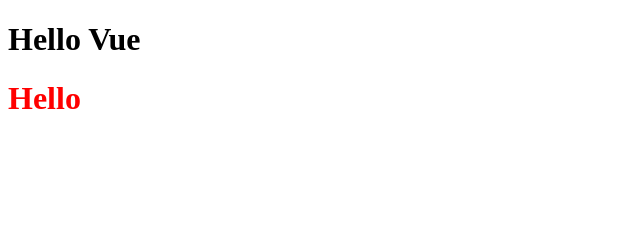
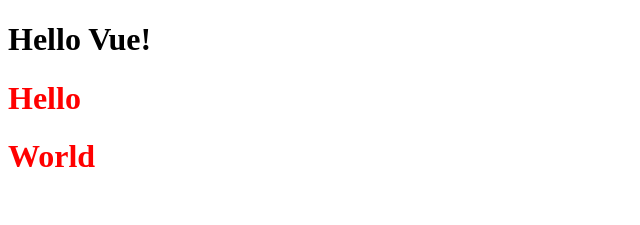
Before and after one commit to SoJuSo/prgrms_vue, a Vue app: page / in a window 1280 px wide. Shown: the top 225 px of the page, without its empty margins (0-640 px from the left). Built offline with nearby package versions, Linux system fonts and the light colour scheme; the HTML template or start-up script is replaced by a standard one.

Commit message:
Day49_4_1

```diff
--- a/src/App.vue
+++ b/src/App.vue
@@ -2,7 +2,7 @@
   <h1>
     {{ msg }}
   </h1>
-  <Hello />
+  <Hello ref="hello" />
 </template>
 
 <script>
@@ -13,8 +13,11 @@
   },
   data() {
     return {
-      msg: "Hello Vue",
+      msg: "Hello Vue!",
     };
+  },
+  mounted() {
+    console.log(this.$refs.hello.$refs.world);
   },
 };
 </script>
--- a/src/components/Hello.vue
+++ b/src/components/Hello.vue
@@ -1,6 +1,20 @@
 <template>
   <h1>Hello</h1>
+  <h1 ref="world">World</h1>
 </template>
+<!-- <h1 id="hello">Hello</h1> -->
+<!-- <h1 ref="hello">Hello</h1> -->
+
+<!-- <script>
+export default {
+  mounted() {
+    // 당연히 created()에서는 안되겠지?
+    // const h1El = document.querySelector("#hello");
+    const h1El = this.$refs.hello;
+    console.log(h1El);
+  },
+};
+</script> -->
 
 <style scoped lang="scss">
 $color: red;
```
